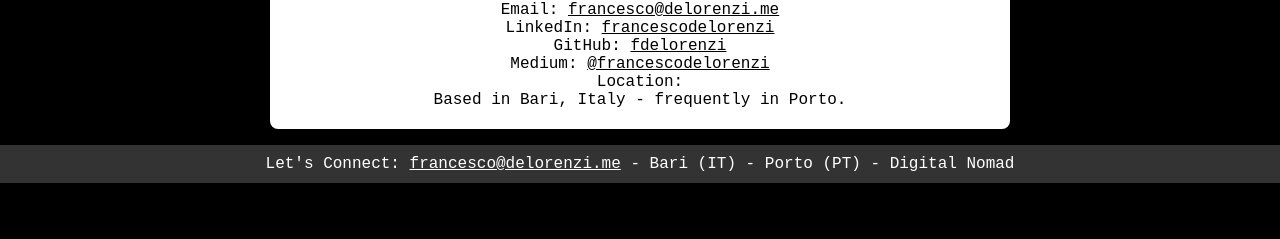
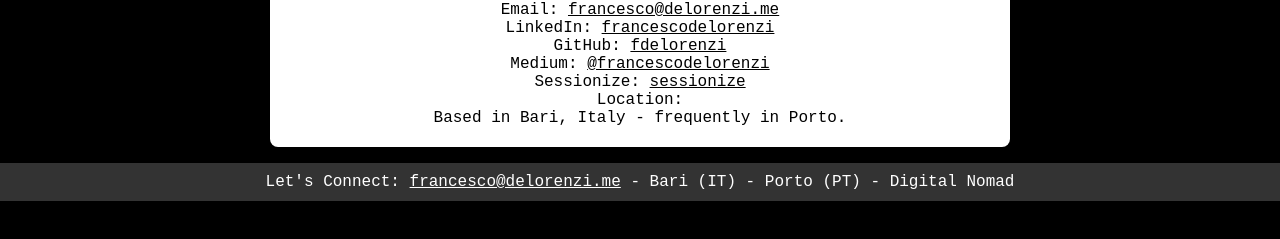
Before and after one commit to fdelorenzi/fdelorenzi.github.io, a plain HTML site: page contacts.html in a window 1280 px wide. Shown: the part 353-592 px from the top of the page. Drawn offline with Linux system fonts and the light colour scheme.

Commit message:
Update contacts.html

```diff
--- a/contacts.html
+++ b/contacts.html
@@ -52,6 +52,10 @@ ____  _____ _     ___  ____  _____ _   _ ________
             <label>Medium:</label>
             <a href="https://medium.com/@francescodelorenzi" target="_blank">@francescodelorenzi</a>
         </div>
+        <div class="contact-item">
+            <label>Sessionize:</label>
+            <a href="https://sessionize.com/fdelorenzi/" target="_blank">sessionize</a>
+        </div>
         <!--<div class="contact-item">
             <label>PGP Public Key:</label>
             <pre>-----BEGIN PGP PUBLIC KEY BLOCK-----
```
